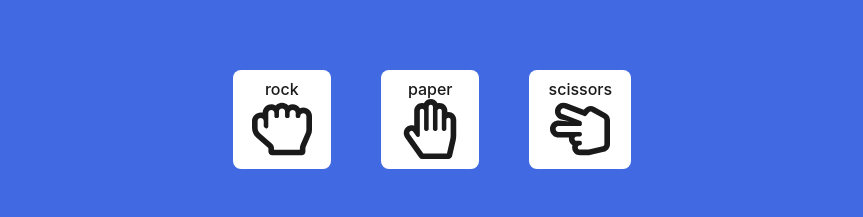
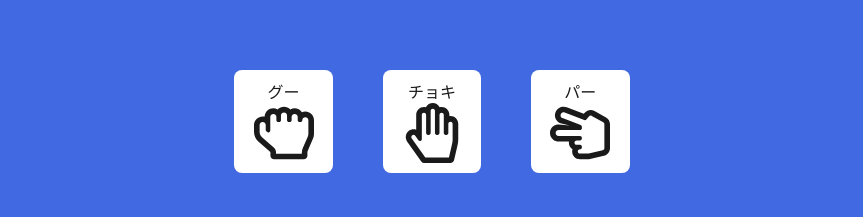
Before and after one commit to POLARBEARS-18/janken_game, a React (Vite) app: page / in a window 1280 px wide. Shown: the part 660-877 px from the top of the page, without its empty margins (208-1071 px from the left). Built offline with nearby package versions, Linux system fonts and the light colour scheme.

Commit message:
Context API 追加修正

```diff
--- a/src/components/HandleSelection.tsx
+++ b/src/components/HandleSelection.tsx
@@ -1,19 +1,39 @@
 import { css } from '@emotion/react'
-import React, { FC } from 'react'
+import { useOptions } from 'context/optionsContext'
+import React, { FC, useState } from 'react'
+import { OptionActionOnKind } from 'reducers/scoreReducerTypes'
 
 interface Props {
   name: string
   icon: JSX.Element
+  handChoiceIndex: number
 }
 
-const HandleSelection: FC<Props> = ({ name, icon }) => (
+const HandleSelection: FC<Props> = ({ name, icon, handChoiceIndex }) => {
+  const [handPressed, setHandPressed] = useState<boolean>(false)
+  const optionContext = useOptions()
+  const { dispatch, state } = optionContext
+
+  const selectedHandIndex = state.playerHand
+
+  const selectOption = (index: number) => {
+    dispatch({ type: OptionActionOnKind.UPDATE_PLAYER_CHOICE, payload: index })
+    setHandPressed(true)
+  }
+
+  return (
     <>
-    <button type="button" css={SChoiceBtn}>
+      <button
+        type="button"
+        css={[SChoiceBtn, handPressed && handChoiceIndex === selectedHandIndex && SActiveChoice]}
+        onClick={() => selectOption(handChoiceIndex)}
+      >
         {name}
         {icon}
       </button>
     </>
   )
+}
 
 export default HandleSelection
 
@@ -25,3 +45,7 @@ const SChoiceBtn = css`
   align-items: center;
   border: none;
 `
+
+const SActiveChoice = css`
+  background-color: orange;
+`
--- /dev/null
+++ b/src/context/initialContextValues.ts
@@ -0,0 +1,15 @@
+import { IInitialState } from './optionsContextTypes'
+
+export const initialState: IInitialState = {
+  playerHand: 0,
+  computerHand: 0,
+  runTimer: false,
+  score: {
+    player: 0,
+    computer: 0,
+  },
+  results: {
+    winner: '',
+    message: '',
+  },
+}
--- /dev/null
+++ b/src/context/optionsContext.tsx
@@ -0,0 +1,39 @@
+import { createContext, useContext, useReducer } from 'react'
+import { FaRegHandPaper, FaRegHandRock, FaRegHandScissors } from 'react-icons/fa'
+import scoreReducer from 'reducers/scoreReducer'
+import { HandOption, IOptions, IProps, IOptionsContext } from './optionsContextTypes'
+import { initialState } from './initialContextValues'
+
+const options: IOptions[] = [
+  { name: HandOption.rock, icon: <FaRegHandRock size={60} /> },
+  { name: HandOption.paper, icon: <FaRegHandPaper size={60} /> },
+  { name: HandOption.scissors, icon: <FaRegHandScissors size={60} /> },
+]
+
+const OptionsContext = createContext<IOptionsContext>({
+  options: [],
+  state: initialState,
+  dispatch: () => {
+    // 仮で追加
+    const a = ''
+  },
+})
+
+export function OptionsProvider(props: IProps) {
+  const { children } = props
+
+  const [state, dispatch] = useReducer(scoreReducer, initialState)
+
+  const contextValue = {
+    options,
+    state,
+    dispatch,
+  }
+
+  return <OptionsContext.Provider value={contextValue}>{children}</OptionsContext.Provider>
+}
+
+export function useOptions() {
+  const context = useContext(OptionsContext)
+  return context
+}
--- /dev/null
+++ b/src/context/optionsContextTypes.ts
@@ -0,0 +1,41 @@
+import React from 'react'
+import { ActionTypes } from 'reducers/scoreReducerTypes'
+
+export const HandOption = {
+  rock: 'グー',
+  paper: 'チョキ',
+  scissors: 'パー',
+} as const
+
+export interface IOptions {
+  name: (typeof HandOption)[keyof typeof HandOption]
+  icon: JSX.Element
+}
+
+export interface IOptionsContext {
+  options: IOptions[]
+  state: IInitialState
+  dispatch: React.Dispatch<ActionTypes>
+}
+
+export interface IProps {
+  children: React.ReactNode
+}
+
+export interface IResults {
+  winner: string
+  message: string
+}
+
+export interface IScore {
+  player: number
+  computer: number
+}
+
+export interface IInitialState {
+  playerHand: number
+  computerHand: number
+  runTimer: boolean
+  score: IScore
+  results: IResults
+}
--- /dev/null
+++ b/src/reducers/scoreReducer.tsx
@@ -0,0 +1,22 @@
+import { IInitialState } from 'context/optionsContextTypes'
+import { ActionTypes } from './scoreReducerTypes'
+
+export default function scoreReducer(state: IInitialState, action: ActionTypes) {
+  const { type, payload } = action
+
+  switch (type) {
+    case 'UPDATE_PLAYER_CHOICE':
+      return {
+        ...state,
+        playerHand: payload,
+      }
+    default:
+      return {
+        ...state,
+        results: {
+          winner: 'error',
+          message: 'We have an error',
+        },
+      }
+  }
+}
--- /dev/null
+++ b/src/reducers/scoreReducerTypes.tsx
@@ -0,0 +1,10 @@
+export const OptionActionOnKind = {
+  UPDATE_PLAYER_CHOICE: 'UPDATE_PLAYER_CHOICE',
+} as const
+
+interface UpdatePlayerChoice {
+  type: (typeof OptionActionOnKind)[keyof typeof OptionActionOnKind]
+  payload: number
+}
+
+export type ActionTypes = UpdatePlayerChoice
--- a/src/sections/ChooseAndPlay.tsx
+++ b/src/sections/ChooseAndPlay.tsx
@@ -1,20 +1,24 @@
 import { css } from '@emotion/react'
 import { HandleSelection } from 'components'
+import { useOptions } from 'context/optionsContext'
 import { FC } from 'react'
-import { FaRegHandPaper, FaRegHandRock, FaRegHandScissors } from 'react-icons/fa'
 
-const ChooseAndPlay: FC = () => (
+const ChooseAndPlay: FC = () => {
+  const optionsContext = useOptions()
+
+  const HandOptionsArray = optionsContext.options.map((hand, i) => (
+    <HandleSelection key={hand.name} name={hand.name} icon={hand.icon} handChoiceIndex={i} />
+  ))
+
+  return (
     <>
-    <div css={SChoiceBtnCtn}>
-      <HandleSelection name="rock" icon={<FaRegHandRock size={60} />} />
-      <HandleSelection name="paper" icon={<FaRegHandPaper size={60} />} />
-      <HandleSelection name="scissors" icon={<FaRegHandScissors size={60} />} />
-    </div>
+      <div css={SChoiceBtnCtn}>{HandOptionsArray}</div>
       <button type="button" css={SPlayBtn}>
         Play
       </button>
     </>
   )
+}
 
 export default ChooseAndPlay
 
```
Also changed, not shown: src/main.tsx (+3 -4 lines), .eslintrc.cjs. Lines whose indentation alone changed are shown as unchanged.
